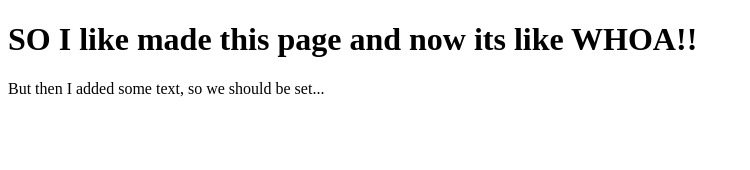
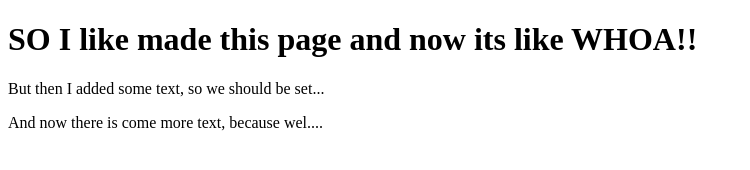
Before and after one commit to laurendimitra/classapp2, a plain HTML site: page this-html-i-added.html in a window 1280 px wide. Shown: the whole page, without its empty margins (0-750 px from the left). Drawn offline with Linux system fonts and the light colour scheme.

Commit message:
This commit on my fork

```diff
--- a/this-html-i-added.html
+++ b/this-html-i-added.html
@@ -12,6 +12,8 @@
     <h1>SO I like made this page and now its like WHOA!!</h1>
 
     <p>But then I added some text, so we should be set...</p>
+
+    <p>And now there is come more text, because wel....</p>
 </body>
 
 
```
